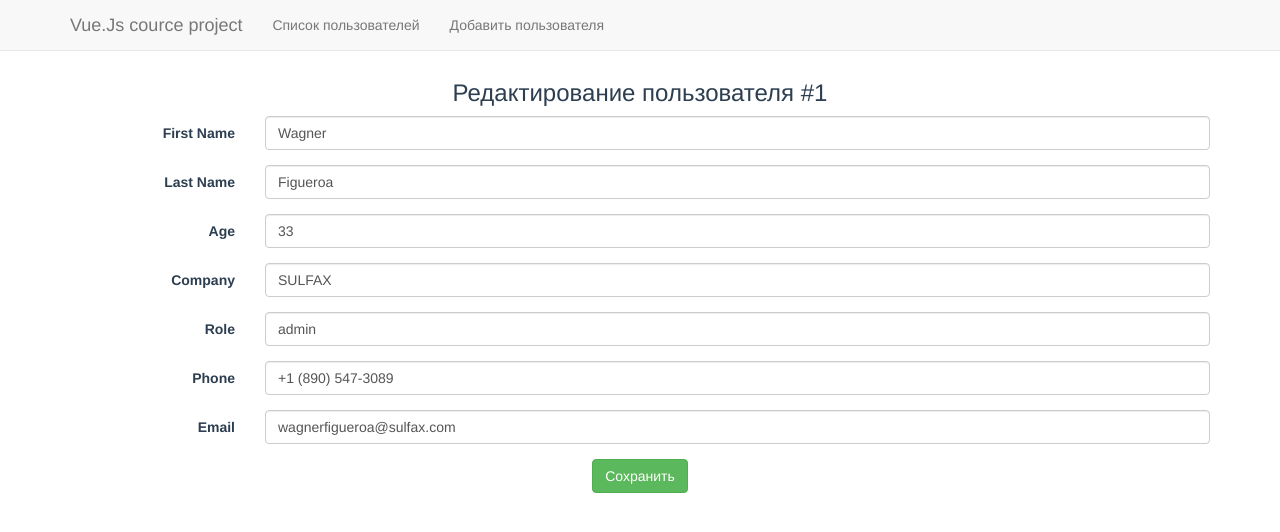
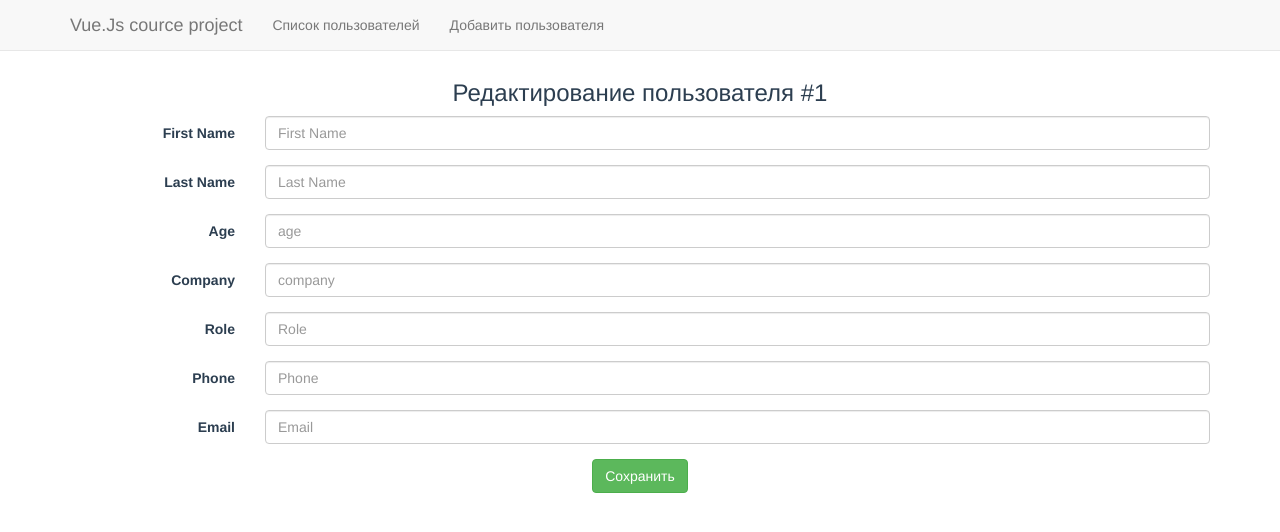
Before and after one commit to vbuyakov/vue-course-proj, a Vue app: page /user/1 in a window 1280 px wide. Shown: the top 532 px of the page. Built offline with nearby package versions, Linux system fonts and the light colour scheme; no server answers; data requests are answered from the project's data file.

Commit message:
Change components to use v-model insead v-bind/v-on

```diff
--- a/src/components/DataTable.vue
+++ b/src/components/DataTable.vue
@@ -1,7 +1,7 @@
 <template>
     <div>
         <div class="row">
-            <items-on-page class="pull-left m-5-right" v-on:change="setPageSize"></items-on-page>
+            <items-on-page class="pull-left m-5-right" v-model="pagesize"></items-on-page>
             <div class="pull-left m-5-left">Всего пользователей: <b>{{totalCount}}</b></div>
         </div>
 
@@ -38,7 +38,7 @@
             </tr>
             </tbody>
         </table>
-        <paginator v-bind:pages="totalPages" v-on:change="setPage"></paginator>
+        <paginator v-bind:pages="totalPages" v-model="page"></paginator>
     </div>
 </template>
 
@@ -82,14 +82,14 @@
             this.getUsers()
           })
         }
-      },
-      setPageSize: function (size) {
+      }
+    },
+    watch: {
+      pagesize: function () {
         this.page = 1
-        this.pagesize = size
         this.getUsers()
       },
-      setPage: function (page) {
-        this.page = page
+      page: function () {
         this.getUsers()
       }
     },
--- a/src/components/ItemsOnPage.vue
+++ b/src/components/ItemsOnPage.vue
@@ -24,7 +24,7 @@
     },
     watch: {
       currentCount: function (newCount) {
-        this.$emit('change', newCount)
+        this.$emit('input', newCount)
       }
     }
   }
--- a/src/components/UserAdd.vue
+++ b/src/components/UserAdd.vue
@@ -2,7 +2,7 @@
     <div>
         <h3>Создать нового пользователя</h3>
         <div v-if="!isUserCreated">
-            <user-form v-bind:result="resultMessage" v-on:saveUser="saveUser"></user-form>
+            <user-form v-bind:result="resultMessage" v-model="user"></user-form>
         </div>
 
         <div v-if="isUserCreated">
@@ -22,30 +22,38 @@
 <script>
   import axios from 'axios'
   import UserForm from './UserForm.vue'
+  import API_URL from '@/config.js'
 
   export default {
     name: 'UserAdd',
     components: {UserForm},
     data () {
       return {
-        url: 'http://localhost:3000/users/',
         resultMessage: null,
-        isUserCreated: false
+        isUserCreated: false,
+        user: {}
+      }
+    },
+    computed: {
+      url: function () {
+        return API_URL + '/users'
       }
     },
     methods: {
-      saveUser: function (user) {
+      createNew: function () {
+        this.isUserCreated = false
+      }
+    },
+    watch: {
+      user: function (newVal) {
         let saveUrl = `${this.url}`
-        axios.post(saveUrl, user).then(
+        axios.post(saveUrl, newVal).then(
           () => {
             this.isUserCreated = true
           },
           () => {
             this.resultMessage = {'type': 'error', 'msg': 'При создании пользователя произошла ошибка'}
           })
-      },
-      createNew: function () {
-        this.isUserCreated = false
       }
     }
 
--- a/src/components/UserEdit.vue
+++ b/src/components/UserEdit.vue
@@ -1,7 +1,7 @@
 <template>
     <div>
         <h3>Редактирование пользователя #{{id}}</h3>
-        <user-form v-bind:user="user" v-bind:result="resultMessage" v-on:saveUser="saveUser"></user-form>
+        <user-form v-bind:result="resultMessage" v-model="user"></user-form>
     </div>
 
 </template>
@@ -10,21 +10,27 @@
   import axios from 'axios'
   import UserForm from './UserForm.vue'
 
+  import API_URL from '@/config.js'
+
   export default {
     components: {UserForm},
     name: 'UserEdit',
     props: ['id'],
     data () {
       return {
-        url: 'http://localhost:3000/users/',
         user: {},
         resultMessage: null
       }
     },
-    methods: {
-      saveUser: function (user) {
+    computed: {
+      url: function () {
+        return API_URL + '/users/'
+      }
+    },
+    watch: {
+      user: function (newVal) {
         let saveUrl = `${this.url}${this.id}`
-        axios.put(saveUrl, user).then(
+        axios.put(saveUrl, newVal).then(
           () => {
             this.resultMessage = {'type': 'success', 'msg': 'Пользователь успешно сохранен'}
           },
--- a/src/components/UserForm.vue
+++ b/src/components/UserForm.vue
@@ -59,20 +59,11 @@
 <script>
   export default {
     name: 'UserForm',
-    props: {
-      'user': {
-        default: function () {
-          return {}
-        },
-        type: Object
-      },
-      'result': {
-        type: Object
-      }
-    },
+    props: ['value', 'result'],
     data () {
       return {
-        isResultAlert: false
+        isResultAlert: false,
+        user: {}
       }
     },
     computed: {
@@ -82,7 +73,7 @@
     },
     methods: {
       submitForm: function () {
-        this.$emit('saveUser', this.user)
+        this.$emit('input', this.user)
       },
       hideAlert: function () {
         this.isResultAlert = false
@@ -93,6 +84,9 @@
         this.isResultAlert = !!newResult
         setTimeout(() => { this.isResultAlert = false }, 2500)
       }
+    },
+    mounted () {
+      this.user = Object.assign({}, this.value)
     }
   }
 </script>
--- a/src/components/paginator.vue
+++ b/src/components/paginator.vue
@@ -28,12 +28,12 @@
         currentPage: 1
       }
     },
-    props: ['pages'],
+    props: ['pages', 'value'],
     methods: {
       setPage: function (page) {
         if (page < 1 || page > this.pages) return
         this.currentPage = page
-        this.$emit('change', page)
+        this.$emit('input', page)
       }
     },
     watch: {
--- /dev/null
+++ b/src/config.js
@@ -0,0 +1,2 @@
+var API_URL = 'http://localhost:3000'
+export default API_URL
--- a/src/main.js
+++ b/src/main.js
@@ -1,6 +1,5 @@
 // import 'bootstrap/dist/css/bootstrap-theme.css'
 import 'bootstrap/dist/css/bootstrap.css'
-
 import 'font-awesome/css/font-awesome.css'
 
 import Vue from 'vue'
```
